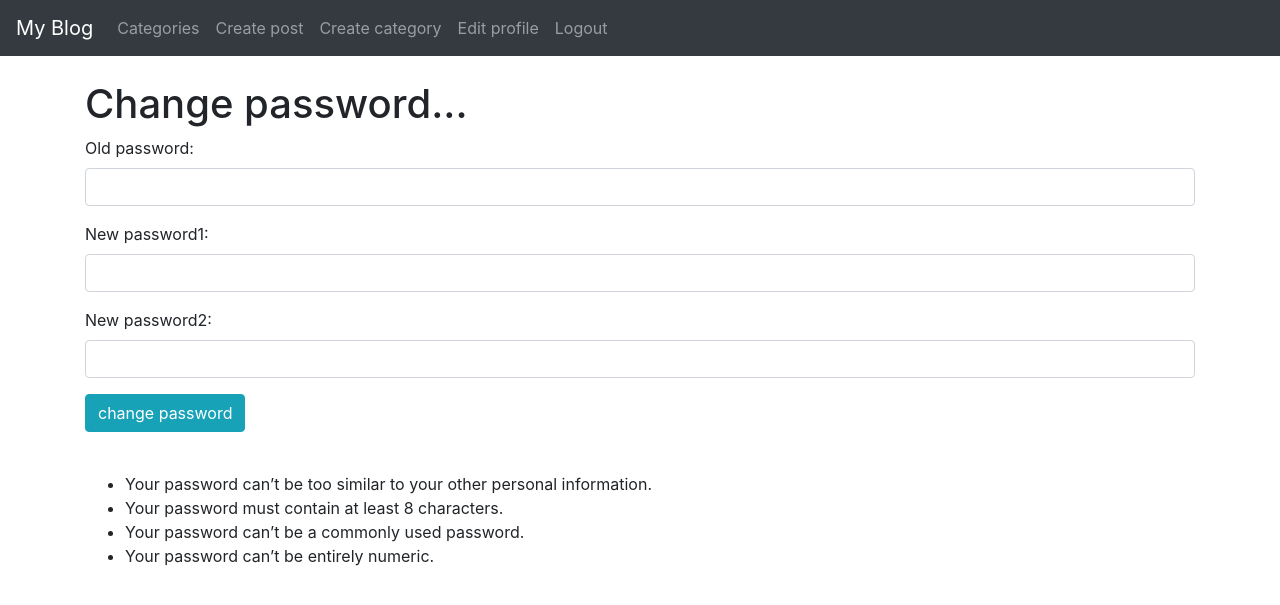
After one commit to mfarjami/Django-blog, a Django app: page /account/password/ in a window 1280 px wide. The commit adds this page. Shown: the top 605 px of the page. Run offline with Django 3.2, Linux system fonts and the light colour scheme; the visitor is signed in with stand-in values (Sample User, id 1); some libraries are stand-ins or nearby versions.

Commit message:
Added edit profile and snipped to models

```diff
--- a/crm1/account/forms.py
+++ b/crm1/account/forms.py
@@ -1,4 +1,4 @@
-from django.contrib.auth.forms import UserCreationForm
+from django.contrib.auth.forms import UserCreationForm, UserChangeForm, PasswordChangeForm
 from django import forms
 from django.contrib.auth.models import User
 
@@ -17,3 +17,24 @@ class SignUpForm(UserCreationForm):
 		self.fields['username'].widget.attrs['class'] = 'form-control'
 		self.fields['password1'].widget.attrs['class'] = 'form-control'
 		self.fields['password2'].widget.attrs['class'] = 'form-control'
+
+
+class EditProfileForm(UserChangeForm):
+	username = forms.CharField(max_length=100, widget=forms.TextInput(attrs={'class':'form-control'}))
+	email = forms.EmailField(widget=forms.EmailInput(attrs={'class':'form-control'}))
+	first_name = forms.CharField(max_length=100, widget=forms.TextInput(attrs={'class':'form-control'}))
+	last_name = forms.CharField(max_length=100, widget=forms.TextInput(attrs={'class':'form-control'}))
+
+	class Meta:
+		model = User
+		fields = ('username','first_name', 'last_name', 'email','password', 'last_login', 'is_superuser', 'is_staff', 'is_active', 'date_joined')
+
+
+class ChangePasswordForm(PasswordChangeForm):
+	old_password = forms.CharField(widget=forms.PasswordInput(attrs={'class':'form-control', 'type':'password'}))
+	new_password1 = forms.CharField(max_length=100, widget=forms.PasswordInput(attrs={'class':'form-control', 'type':'password'}))
+	new_password2 = forms.CharField(max_length=100, widget=forms.PasswordInput(attrs={'class':'form-control', 'type':'password'}))
+
+	class Meta:
+		model = User
+		fields = ('username','first_name', 'last_name', 'email','password1', 'password2')
--- /dev/null
+++ b/crm1/account/templates/registration/change_password.html
@@ -0,0 +1,34 @@
+{% extends 'blog/list.html' %}
+
+{% block title %}
+	Change password
+{% endblock %}
+
+{% block content %}
+
+
+<h1>Change password... </h1>
+<div class="form-group">
+	<form method="POST">
+		{% csrf_token %}
+		{{ form.as_p }}
+		<button class="btn btn-info"  >change password</button>
+	</form>
+</div>
+
+<br/>
+
+<ul>
+	<li>Your password can’t be too similar to your other personal information.</li>
+	<li>Your password must contain at least 8 characters.</li>
+	<li>Your password can’t be a commonly used password.</li>
+	<li>Your password can’t be entirely numeric.</li>
+</ul>
+
+
+
+
+
+
+
+{% endblock %}
--- a/crm1/account/urls.py
+++ b/crm1/account/urls.py
@@ -5,4 +5,6 @@ app_name='account'
 
 urlpatterns = [
 	path('register/',UserRegisterView.as_view(),name='register'),
+	path('edit_profile/',UserEditView.as_view(),name='edit_profile'),
+	path('password/',PassworfChangeView.as_view(template_name='registration/change_password.html')),
 ]
--- a/crm1/account/views.py
+++ b/crm1/account/views.py
@@ -1,10 +1,26 @@
+from django.shortcuts import render
 from django.urls import reverse_lazy
-from django.contrib.auth.forms import UserCreationForm
-from django.views.generic import CreateView
+from django.contrib.auth.forms import UserCreationForm, UserChangeForm, PasswordChangeForm
+from django.contrib.auth.views import PasswordChangeView
+from django.views.generic import *
 from .forms import *
 
+class PassworfChangeView(PasswordChangeView):
+	form_class = ChangePasswordForm
+	success_url = reverse_lazy('blog:password_success')
+
+def password_success(requesst):
+	return render(request, 'registration/password_success.html')
 
 class UserRegisterView(CreateView):
 	form_class = SignUpForm
 	template_name = 'registration/register.html'
 	success_url = reverse_lazy('login')
+
+class UserEditView(UpdateView):
+	form_class = EditProfileForm
+	template_name = 'registration/edit_profile.html'
+	success_url = reverse_lazy('blog:home')
+
+	def get_object(self):
+		return self.request.user
--- a/crm1/blog/forms.py
+++ b/crm1/blog/forms.py
@@ -12,7 +12,7 @@ for item in choices:
 class PostForm(forms.ModelForm):
 	class Meta:
 		model = Post
-		fields = ("title","author","category","body")
+		fields = ("title","author","category","body","snippet")
 
 		widgets = {
 			'title': forms.TextInput(attrs={'class':'form-control'}),
@@ -20,15 +20,17 @@ class PostForm(forms.ModelForm):
 			# 'author': forms.Select(attrs={'class':'form-control'}),
 			'category': forms.Select(choices=choice_list , attrs={'class':'form-control'}),
 			'body': forms.Textarea(attrs={'class':'form-control'}),
+			'snippet': forms.Textarea(attrs={'class':'form-control'}),
 		}
 
 class UpdateForm(forms.ModelForm):
 	class Meta:
 		model = Post
-		fields = ("title","category","body")
+		fields = ("title","category","body", "snippet")
 
 		widgets = {
 			'title': forms.TextInput(attrs={'class':'form-control'}),
 			'category': forms.Select(choices=choice_list , attrs={'class':'form-control'}),
 			'body': forms.Textarea(attrs={'class':'form-control'}),
+			'snippet': forms.Textarea(attrs={'class':'form-control'}),
 		}
--- a/crm1/blog/models.py
+++ b/crm1/blog/models.py
@@ -20,6 +20,7 @@ class Post(models.Model):
 	# body = models.TextField()
 	publish = models.DateTimeField(auto_now_add=True)
 	category = models.CharField(max_length=255, default='coding')
+	snippet = models.CharField(max_length=255)
 	likes = models.ManyToManyField(get_user_model(), related_name='blog_posts')
 
 	def total_likes(self):
--- a/crm1/blog/templates/blog/list.html
+++ b/crm1/blog/templates/blog/list.html
@@ -51,6 +51,9 @@
 				<a class="nav-link" href="{% url 'blog:category' %}">Create category</a>
 			</li>
 			<li class="nav-item">
+				<a class="nav-link" href="{% url 'account:edit_profile' %}">Edit profile</a>
+			</li>
+			<li class="nav-item">
 				<a class="nav-link" href="{% url 'logout' %}">Logout</a>
 			</li>
 			{% else %}
--- a/crm1/blog/templates/blog/post_list.html
+++ b/crm1/blog/templates/blog/post_list.html
@@ -16,7 +16,7 @@
 			{% endif %}
 		{% endif %}
 		</small> <br/>
-		{{ post.body|safe|slice:":100" }}</li>
+		{{ post.snippet}}</li>
 {% endfor %}
 </ul>
 
```
Also changed, not shown: crm1/account/templates/registration/edit_profile.html (added, +25 -0 lines), crm1/account/templates/registration/password_success.html (added, +18 -0 lines), crm1/blog/migrations/0006_post_snippet.py (added).
